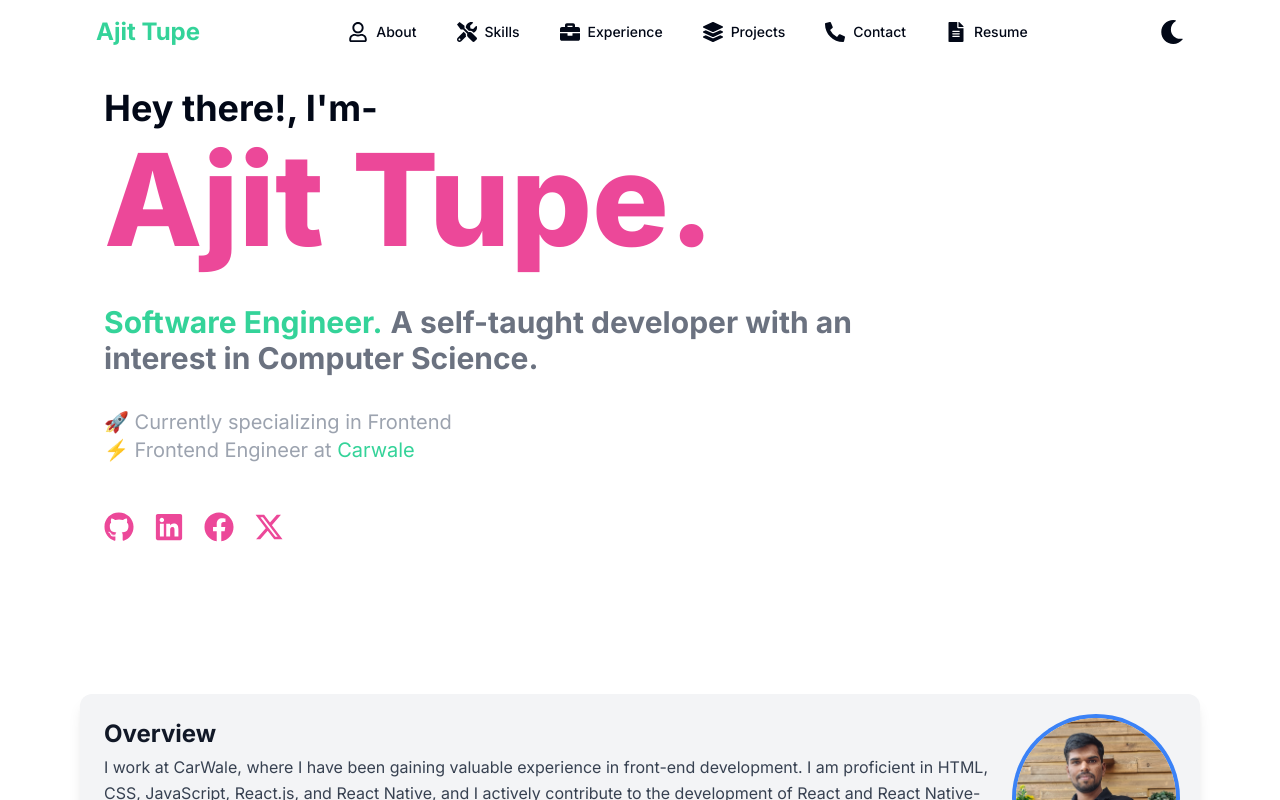
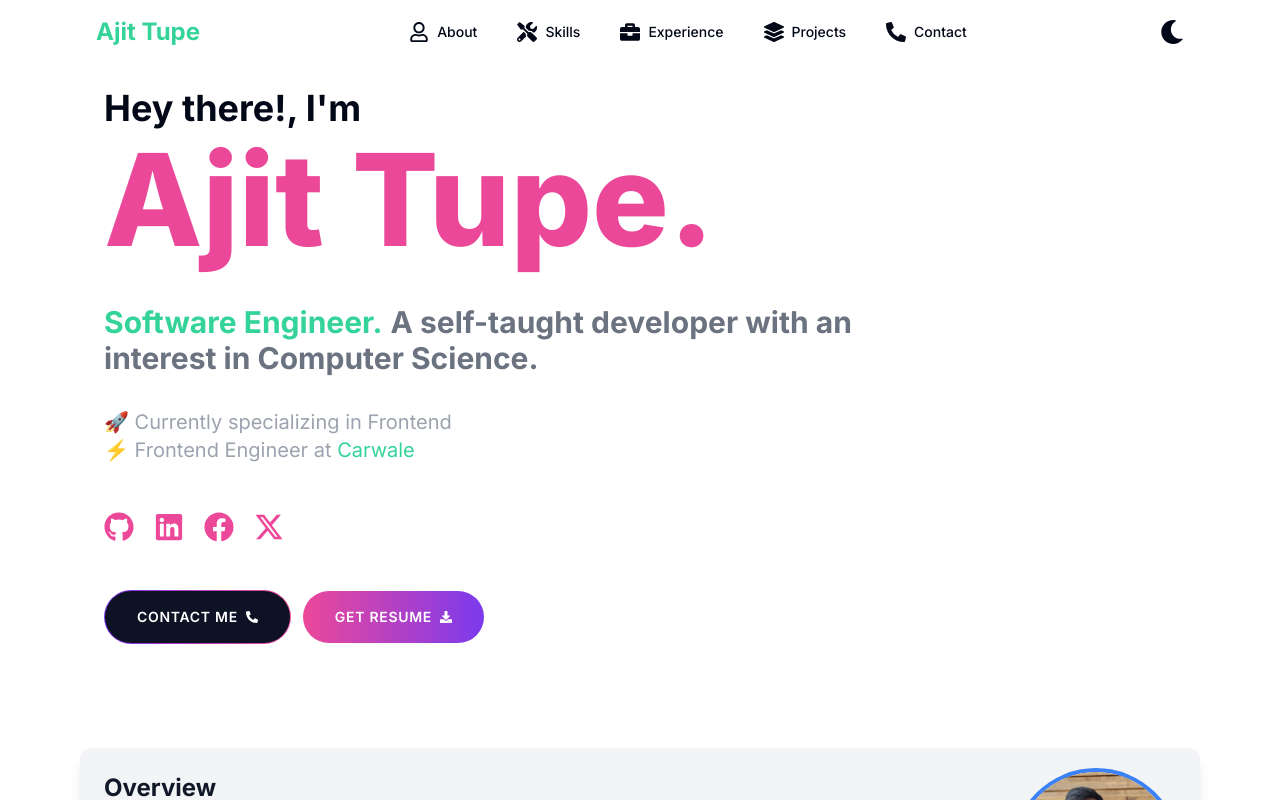
Before and after one commit to ajittupe2548/ajit-tupe-portfolio, a Next.js app: page / in a window 1280 px wide. Shown: the top 800 px of the page. Built offline with nearby package versions, Linux system fonts and the light colour scheme.

Commit message:
Removed: Resume

```diff
--- a/src/app/resume/page.tsx
+++ /dev/null
@@ -1,23 +0,0 @@
-import React from 'react';
-import Link from 'next/link';
-import Resume from '@/components/Resume';
-
-export default function ResumePage() {
-    return (
-        <div className='container mx-auto px-4 max-w-5xl'>
-            <div className='flex justify-end mb-4'>
-                <Link
-                    className='mb-4 bg-blue-500 hover:bg-blue-700 text-white font-bold py-2 px-4 rounded disabled:bg-gray-400'
-                    role='button'
-                    target='_blank'
-                    href='https://drive.google.com/file/d/1AE5hnwbQSJ9TM1MVVi7E9GyK39HPrhOq/view?usp=sharing'
-                >
-                    Download PDF
-                </Link>
-            </div>
-            <div id='resume'>
-                <Resume />
-            </div>
-        </div>
-    );
-}
--- a/src/components/Introduction.tsx
+++ b/src/components/Introduction.tsx
@@ -1,6 +1,12 @@
 import Link from 'next/link';
 import React from 'react';
-import { FaLinkedin, FaGithub, FaFacebook } from 'react-icons/fa';
+import {
+    FaLinkedin,
+    FaGithub,
+    FaFacebook,
+    FaDownload,
+    FaPhoneAlt,
+} from 'react-icons/fa';
 import { FaXTwitter } from 'react-icons/fa6';
 
 const AboutMe: React.FC = () => {
@@ -10,7 +16,7 @@ const AboutMe: React.FC = () => {
                 <div className='flex flex-col sm:flex-row items-center sm:items-start space-y-4 sm:space-y-0 sm:space-x-6'>
                     <div className='flex-1 text-left'>
                         <div className='text-4xl font-bold'>
-                            <span className=''>Hey there!, I'm-</span>
+                            <span className=''>Hey there!, I'm</span>
                             <br />
                             <h1 className='text-8xl md:text-9xl font-extrabold mt-2 block text-center sm:text-left text-pink-500'>
                                 Ajit Tupe.
@@ -67,6 +73,26 @@ const AboutMe: React.FC = () => {
                                 <FaXTwitter size={30} />
                             </a>
                         </div>
+                        <div className='flex items-center gap-3'>
+                            <Link
+                                className='bg-gradient-to-r to-pink-500 from-violet-600 p-[1px] rounded-full transition-all duration-1000'
+                                href='#contact'
+                            >
+                                <button className='px-3 text-xs md:px-8 py-3 md:py-4 bg-[#0d1224] rounded-full border-none text-center md:text-sm font-medium uppercase tracking-wider text-white no-underline transition-all duration-200 ease-out  md:font-semibold flex items-center gap-2'>
+                                    <span>Contact me</span>
+                                    <FaPhoneAlt size={12} />
+                                </button>
+                            </Link>
+                            <Link
+                                className='flex items-center gap-2 rounded-full bg-gradient-to-r from-pink-500 to-violet-600 px-3 md:px-8 py-3 md:py-4 text-center text-xs md:text-sm uppercase tracking-wider text-white md:font-semibold'
+                                role='button'
+                                target='_blank'
+                                href='https://drive.google.com/file/d/1AE5hnwbQSJ9TM1MVVi7E9GyK39HPrhOq/view?usp=sharing'
+                            >
+                                <span>Get Resume</span>
+                                <FaDownload size={12} />
+                            </Link>
+                        </div>
                     </div>
                 </div>
             </div>
--- a/src/components/Navbar.tsx
+++ b/src/components/Navbar.tsx
@@ -22,7 +22,7 @@ const navLinks = [
     { name: 'Experience', href: '/#experience', icon: FaBriefcase },
     { name: 'Projects', href: '/#projects', icon: FaLayerGroup },
     { name: 'Contact', href: '/#contact', icon: FaPhoneAlt },
-    { name: 'Resume', href: '/resume', icon: FaFileAlt },
+    // { name: 'Resume', href: '/resume', icon: FaFileAlt },
 ];
 
 const Navbar = () => {
```
Also changed, not shown: 1 other file (tests, documents, lock files or other folders).
